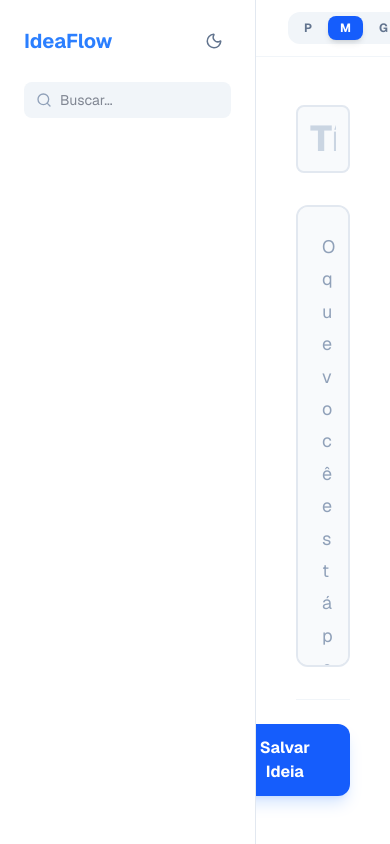
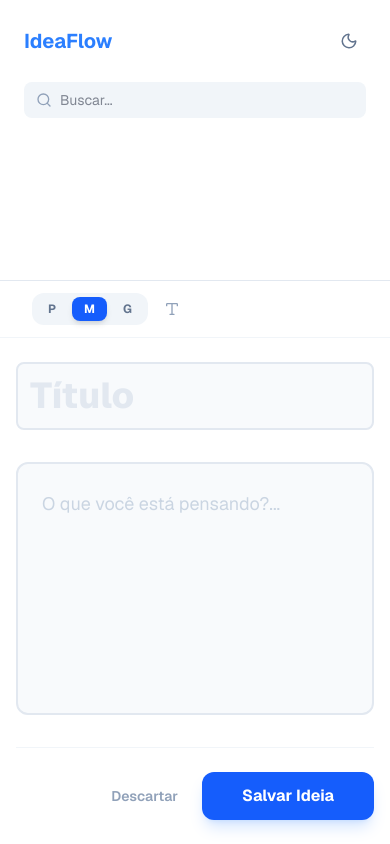
Before and after one commit to labellemodafemininalaranjalmg-eng/ideaflow, a Next.js app: page / in a window 390 px wide. Built offline with nearby package versions, Linux system fonts and the light colour scheme.

Commit message:
ajuste do layout responsivo para celular

```diff
--- a/app/page.tsx
+++ b/app/page.tsx
@@ -64,8 +64,7 @@ export default function Home() {
   );
 
   return (
-    <main className={`flex h-screen font-sans transition-colors duration-300 ${darkMode ? 'bg-slate-900 text-slate-100' : 'bg-slate-50 text-slate-900'}`}>
-
+<main className={`flex flex-col md:flex-row h-screen font-sans transition-colors duration-300 ${darkMode ? 'bg-slate-900 text-slate-100' : 'bg-slate-50 text-slate-900'}`}>
       {/* FEEDBACK */}
       {mensagem && (
         <div className="fixed bottom-10 right-10 z-50 bg-blue-600 text-white px-6 py-3 rounded-xl shadow-xl">
@@ -74,8 +73,7 @@ export default function Home() {
       )}
 
       {/* SIDEBAR */}
-      <aside className={`w-64 border-r flex flex-col ${darkMode ? 'bg-slate-800 border-slate-700' : 'bg-white border-slate-200'}`}>
-        <div className="p-6">
+<aside className={`w-full md:w-64 h-1/3 md:h-full border-b md:border-r flex flex-col ${darkMode ? 'bg-slate-800 border-slate-700' : 'bg-white border-slate-200'}`}>        <div className="p-6">
           <div className="flex items-center justify-between mb-6">
             <h1 className="text-xl font-bold text-blue-500">IdeaFlow</h1>
             <button onClick={() => setDarkMode(!darkMode)} className="p-2 hover:bg-slate-700 rounded-lg">
@@ -127,8 +125,7 @@ export default function Home() {
       </aside>
 
 {/* EDITOR */}
-      <section className={`flex-1 flex flex-col overflow-hidden ${darkMode ? 'bg-slate-900' : 'bg-white'}`}>
-
+<section className={`flex-1 w-full flex flex-col overflow-hidden ${darkMode ? 'bg-slate-900' : 'bg-white'}`}>
         {/* BARRA DE FERRAMENTAS - TAMANHO DA FONTE E BOTÃO DE EDIÇÃO */}
         <div className={`flex items-center justify-between px-8 py-3 border-b ${darkMode ? 'border-slate-800' : 'border-slate-100'}`}>
           <div className="flex items-center gap-4">
@@ -171,15 +168,14 @@ export default function Home() {
 
         {/* ÁREA DE CONTEÚDO CENTRALIZADA COM BORDAS REINTRODUZIDAS */}
         <div className="flex-1 overflow-y-auto">
-          <div className="max-w-3xl mx-auto px-10 py-12 flex flex-col min-h-full">
-            <input
+<div className="max-w-3xl mx-auto px-4 md:px-10 py-6 md:py-12 flex flex-col min-h-full">            <input
               type="text"
               placeholder="Título"
               readOnly={!podeEditar && !!idNotaAtiva}
               className={`text-4xl font-extrabold outline-none mb-8 p-3 rounded-lg border-2 transition-all w-full
                 ${darkMode
                   ? 'bg-slate-800 border-slate-700 text-white placeholder:text-slate-700 focus:border-blue-500'
-                  : 'bg-slate-50 border-slate-200 text-slate-900 placeholder:text-slate-300 focus:border-blue-400'
+                  : 'bg-slate-50 border-slate-200 text-slate-900 placeholder:text-slate-200 focus:border-blue-400'
                 }
                 ${(!podeEditar && idNotaAtiva) ? 'cursor-default border-transparent bg-transparent' : ''}`}
               value={titulo}
@@ -193,7 +189,7 @@ export default function Home() {
               className={`flex-1 outline-none resize-none p-6 rounded-xl border-2 transition-all w-full
                 ${darkMode
                   ? 'bg-slate-800/50 border-slate-700 text-slate-300 placeholder:text-slate-800 focus:border-blue-500'
-                  : 'bg-slate-50 border-slate-200 text-slate-600 placeholder:text-slate-400 focus:border-blue-400'
+                  : 'bg-slate-50 border-slate-200 text-slate-600 placeholder:text-slate-300 focus:border-blue-400'
                 }
                 ${(!podeEditar && idNotaAtiva) ? 'cursor-default border-transparent bg-transparent' : ''}`}
               value={conteudo}
```
